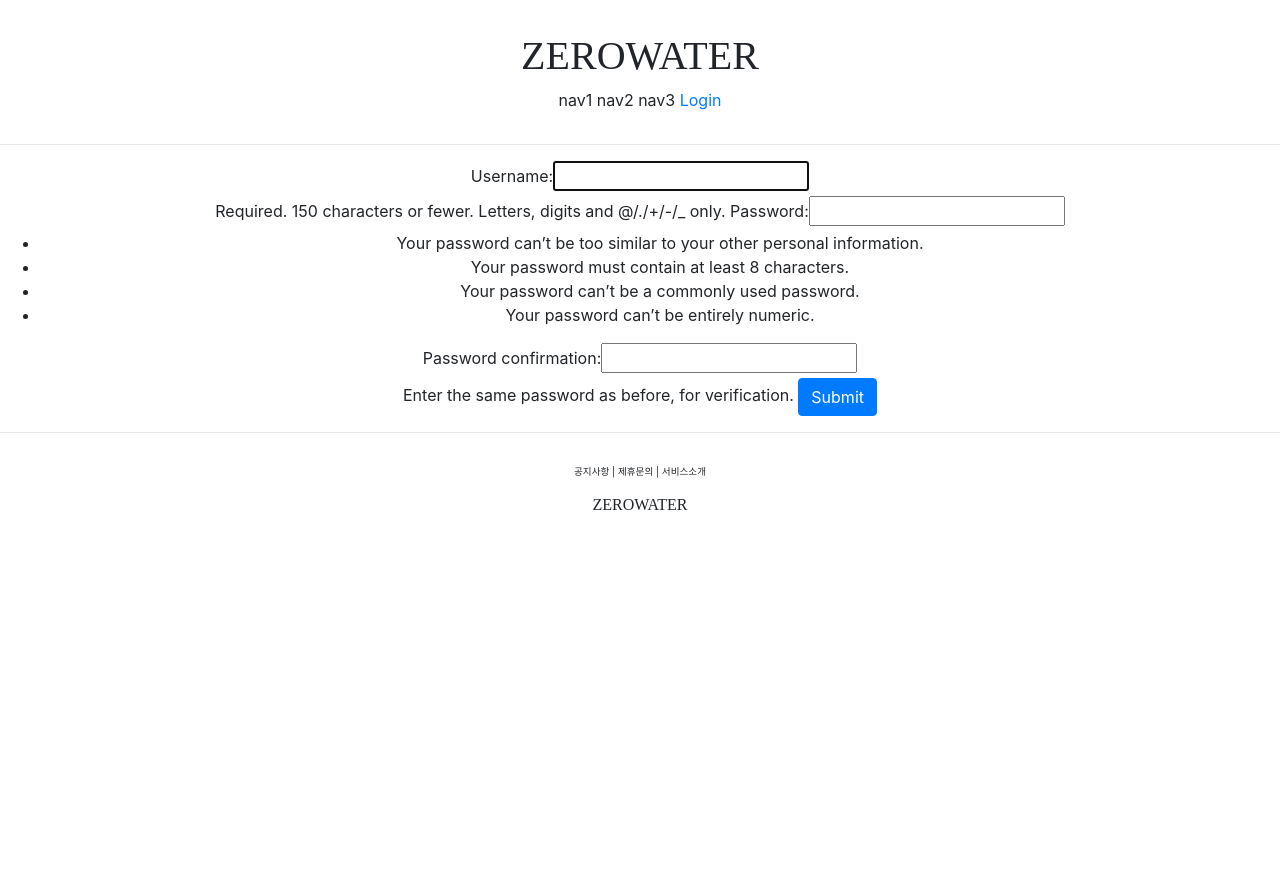
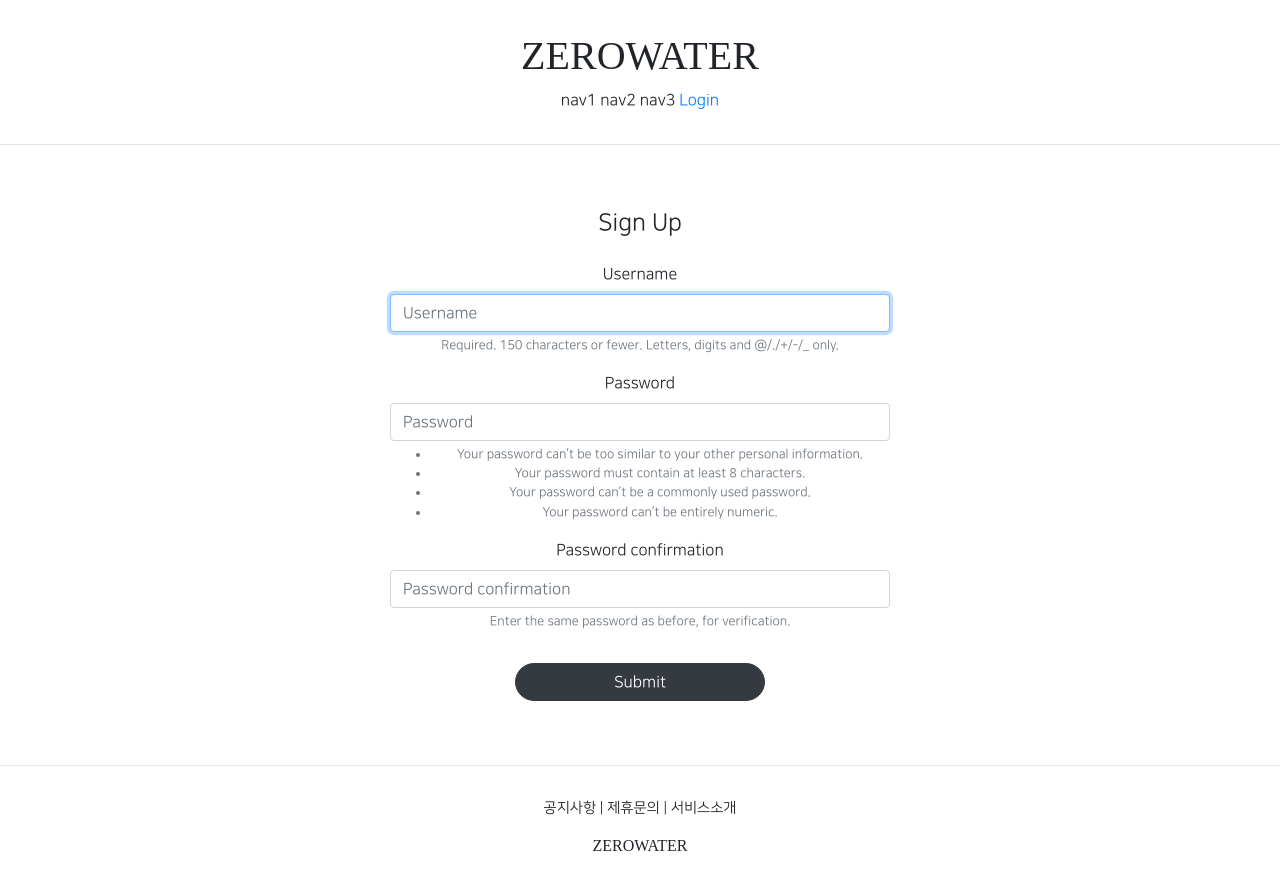
Before and after one commit to zerowater-may/django_pinterest, a Django app: page /account/create/ in a window 1280 px wide. Before the commit the page ends 510 px from the top, so only its background shows below. Run offline with Django 3.2, Linux system fonts and the light colour scheme; parts of the project's set-up code (start-up, migrations or seed data) failed here and were passed over; some libraries are stand-ins or nearby versions; some web fonts are replaced.

Commit message:
django course 23 naver font

```diff
--- a/accountapp/templates/accountapp/create.html
+++ b/accountapp/templates/accountapp/create.html
@@ -1,12 +1,17 @@
 {% extends 'base.html' %}
+{% load bootstrap4 %}
 
 {% block content %}
-    <div style="text-align: center;">
+
+    <div style="text-align: center; max-width: 500px; margin: 4rem auto">
+        <div class='mb-4'>
+            <h4>Sign Up</h4>
+        </div>
         <!-- accountapp안에 create 로 연결하시오. -->
         <form action="{% url 'accountapp:create' %}" method="POST">
             {% csrf_token %}
-            {{ form }}
-            <input type="submit" class="btn btn-primary">
+            {% bootstrap_form form %}
+            <input type="submit" class="btn btn-dark rounded-pill col-6 mt-3">
         </form>
     </div>
 
--- a/pragmatic/settings.py
+++ b/pragmatic/settings.py
@@ -71,7 +71,8 @@ INSTALLED_APPS = [
     'django.contrib.sessions',
     'django.contrib.messages',
     'django.contrib.staticfiles',
-    'accountapp'
+    'accountapp',
+    'bootstrap4',
 ]
 
 MIDDLEWARE = [
--- a/static/base.css
+++ b/static/base.css
@@ -4,7 +4,7 @@
 }
 
 .zerowater_footer_button{
-    font-size:.6rem;
+    font-size: .9rem;
 }
 
 .zerowater{
--- a/templates/base.html
+++ b/templates/base.html
@@ -3,7 +3,8 @@
     <!-- headhtml 을 불러옴  -->
     {% include 'head.html' %}
 
-<body>
+<body style="font-family: 'NanumSquareOTFRegular';">
+<!-- <body> -->
     {% include 'header.html' %}
 
     <hr>
--- a/templates/head.html
+++ b/templates/head.html
@@ -13,4 +13,11 @@
 
     <!--  DEFAULT CSS LINK  -->
     <link rel="stylesheet" type="text/css" href="{% static 'base.css' %}">
+    <style>
+        @font-face {
+            font-family: 'NanumSquareOTFRegular';
+            src: local('NanumSquareOTFRegular'),
+            url("{% static 'fonts/NanumSquareOTFRegular.otf' %}") format("opentype");
+        }
+    </style>
 </head>
```
Also changed, not shown: accountapp/templates/accountapp/login.html (+5 -3 lines), static/fonts/Arial Unicode.ttf (added), static/fonts/NanumSquareOTFBold.otf (added), static/fonts/NanumSquareOTFExtraBold.otf (added), static/fonts/NanumSquareOTFLight.otf (added), static/fonts/NanumSquareOTFRegular.otf (added), 3 other files.
